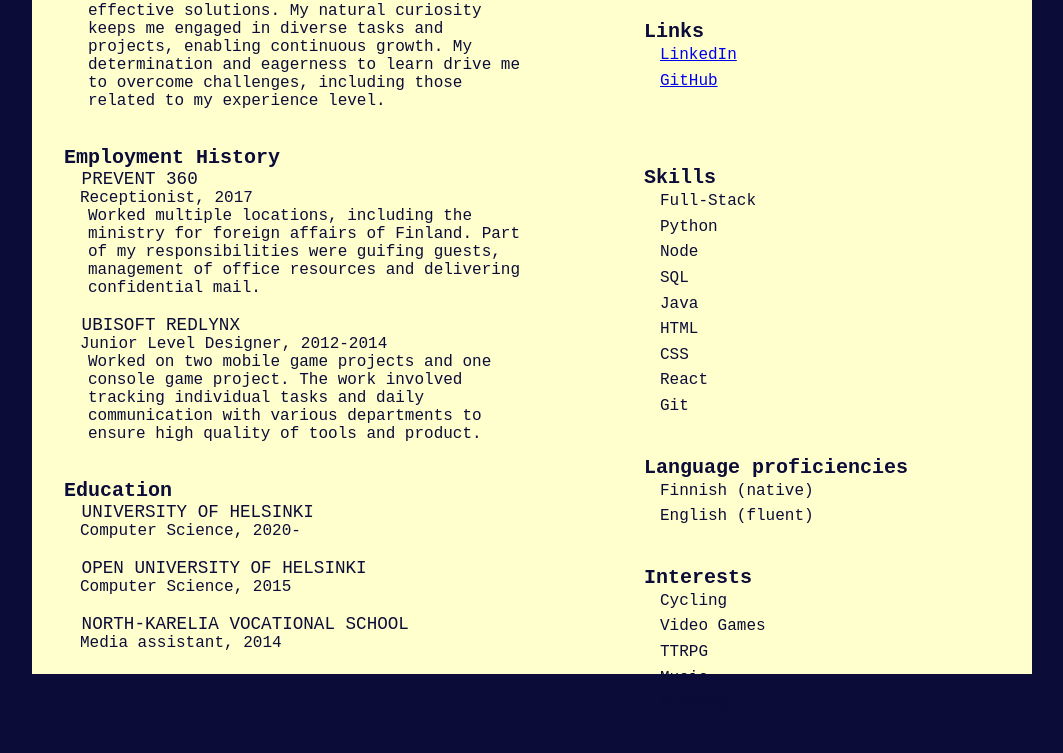
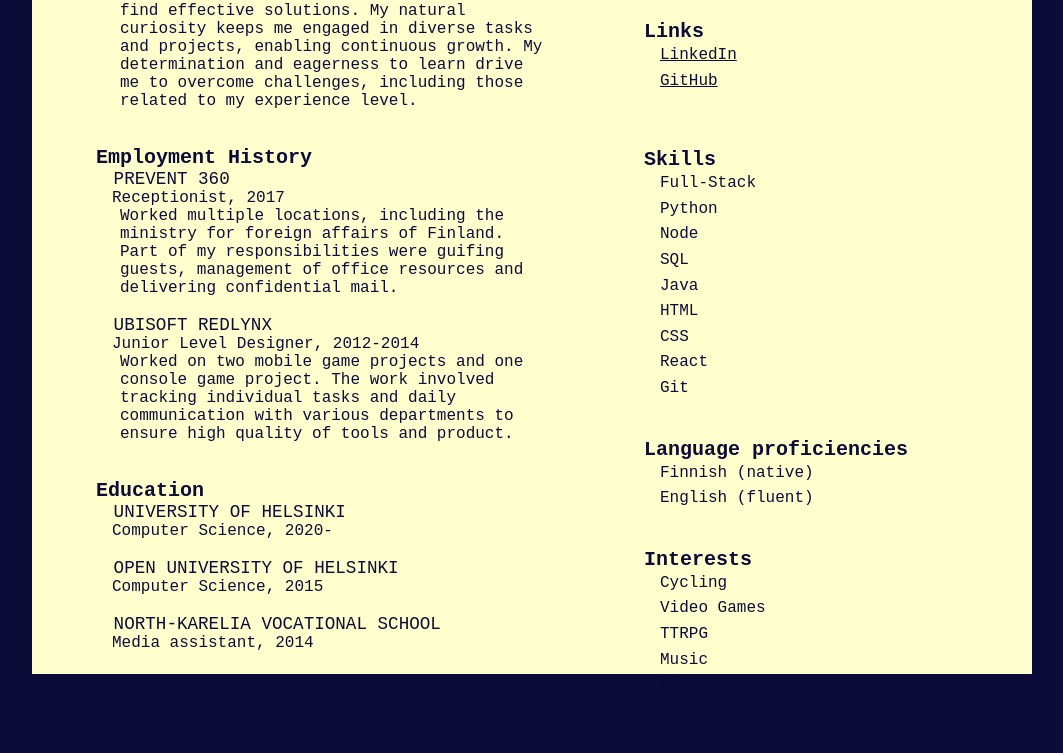
Before and after one commit to PharmacySnake/ansioluettelo2024, a plain HTML site: page index.html in a window 1280 px wide. Shown: the part 126-879 px from the top of the page, without its empty margins (108-1171 px from the left). Drawn offline with Linux system fonts and the light colour scheme.

Commit message:
code cleanup and small changes to style

```diff
--- a/style.css
+++ b/style.css
@@ -6,13 +6,12 @@
 
 body {
   background-color: #0c0c38;
-  margin: 0;
   font-family: 'Courier New', Courier, monospace;
   color: #0c0c38;
 }
 
 a {
-  text-decoration: underline;
+  color: #0c0c38;
 }
 
 .title {
@@ -38,17 +37,16 @@ a {
 }
 
 .parent-container {
-  padding-left: 1em;
-  position: relative;
-  margin: 0 auto;
   max-width: 1000px;
   width: 90%;
   height: 100vh;
+  padding: 2em;
+  padding-left: 4em;
+  margin: 0 auto;
+  position: relative;
   display: grid;
-  padding: 2em;
   grid-template-columns: 50% 50%;
-  /*grid-template-columns: 1fr 1fr;*/
-  column-gap: 7em;
+  column-gap: 6em;
   background-color: #ffffce;
 }
 
@@ -63,5 +61,4 @@ a {
   padding-top: 0em;
   padding-left: 1em;
   line-height: 1.6;
-  /*overflow-wrap: break-word;*/
 }
```
Also changed, not shown: index.html (+1 -1 lines).
